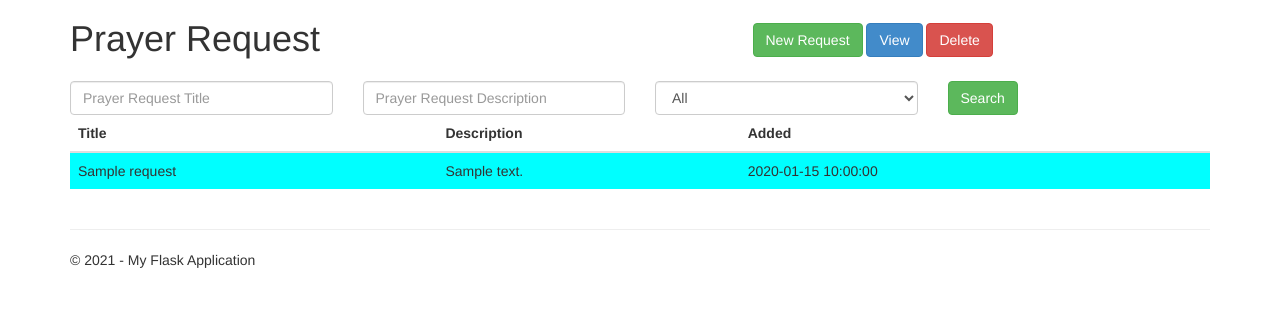
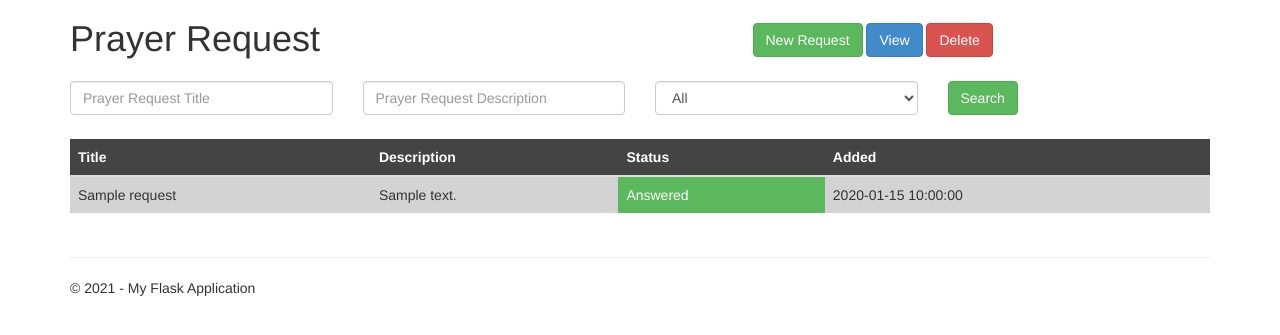
Before and after one commit to woody05/PrayerRequest, a Flask app: page / in a window 1280 px wide. Shown: the part 51-386 px from the top of the page. Run offline with Flask 2, Linux system fonts and the light colour scheme; tables that the repository leaves empty hold one stand-in row (values such as "Sample post"); parts of the project's set-up code (start-up, migrations or seed data) failed here and were passed over; some libraries are stand-ins or nearby versions.

Commit message:
Updated theme
Updated theme on.

index
view
edit
delete

added status to index table

```diff
--- a/learningFlask/learningFlask/models/prayer_request.py
+++ b/learningFlask/learningFlask/models/prayer_request.py
@@ -4,7 +4,7 @@ from sqlalchemy.ext.declarative import declarative_base
 from sqlalchemy.orm import relationship
 from sqlalchemy import ForeignKey
 from datetime import datetime
-from datatables import ColumnDT, DataTables
+#from datatables import ColumnDT, DataTables
 
 Base = declarative_base()
 
@@ -36,23 +36,6 @@ def prayer_request_by_id(id):
     result = prayer_request.query.filter_by(prayer_request_id=id).first()
     return result
 
-
-def unAnswered_prayer_request_datatables(request):
-    data = unanswered_prayer_request()
-    params = request.args
-
-    columns = []
-    columns.append(ColumnDT(prayer_request.title))
-    #columns.append(ColumnDT(text("prayer_request.description")))
-    #columns.append(ColumnDT(text('prayer_request.is_answered')))
-    #columns.append(ColumnDT(text('prayer_request.added_by')))
-    #columns.append(ColumnDT(text('prayer_request.date_added')))
-    #columns.append(ColumnDT(text('prayer_request.date_answered')))
-    #columns.append(ColumnDT(text('prayer_request.category_id')))
-
-    rowTable = DataTables(params, data, columns)
-
-    return rowTable
 
 
 def remove_prayer_request(id):
--- a/learningFlask/learningFlask/static/content/site.css
+++ b/learningFlask/learningFlask/static/content/site.css
@@ -45,8 +45,8 @@ input[type="checkbox"].input-validation-error {
     padding: 3vh 0;
 }
 
-.selected-row{
-    background-color: aqua;
+.selected-row {
+    background-color: #D3D3D3;
 }
 
 .header-row{
@@ -54,23 +54,27 @@ input[type="checkbox"].input-validation-error {
     height: auto;
 }
 
-
-.scrollbar {
-    background: #fff;
-    overflow-y: scroll;
+.prayer-container{
+    margin: 3vh 0;
 }
 
-.scrollbar-primary::-webkit-scrollbar {
-    width: 6px;
-    background-color: #F5F5F5;
+.table-header{
+    background-color: #444;
+    color: #fff;
 }
 
-.scrollbar-primary::-webkit-scrollbar-thumb {
-    border-radius: 10px;
-    -webkit-box-shadow: inset 0 0 6px rgba(0, 0, 0, 0.1);
-    background-color: #4285F4;
+.section-header {
+    background-color: #444;
+    color: #fff;
+    padding: 7px;
 }
 
-.scrollbar-primary {
-    scrollbar-color: #4285F4 #F5F5F5;
+.unanswered {
+    background-color: #d9534f;
+    color: #fff;
 }
+
+.answered {
+    background-color: #5cb85c;
+    color: #fff;
+}
--- a/learningFlask/learningFlask/templates/deletePrayerRequest.html
+++ b/learningFlask/learningFlask/templates/deletePrayerRequest.html
@@ -25,11 +25,11 @@
     <input id="prayer-request-id" type="text" name="id" value="{{ p_request.prayer_request_id }}" hidden>
     <div class="row">
         <div class="col-sm-7">
-            <h3>Description</h3>
+            <h4 class="section-header">Description</h4>
             <p>{{ p_request.description }}</p>
         </div>
         <div class="col-sm-5">
-            <h3>Basic Information</h3>
+            <h4 class="section-header">Basic Information</h4>
             <p><label>Added By:</label> {{ p_request.added_by }}</p>
             <p><label>Date created:</label> {{ p_request.date_added }}</p>
 
--- a/learningFlask/learningFlask/templates/editPrayerRequest.html
+++ b/learningFlask/learningFlask/templates/editPrayerRequest.html
@@ -23,11 +23,11 @@
 <div class="content">
     <div class="row">
         <div class="col-sm-7">
-            <h3>Description</h3>
+            <h4 class="section-header">Description</h4>
             <textarea class="form-control" id="description" name="description" rows="6">{{ p_request.description }}</textarea>
         </div>
         <div class="col-sm-5">
-            <h3>Basic Information</h3>
+            <h4 class="section-header">Basic Information</h4>
             <p><label>Added By:</label><input id="added-by" name="added-by" class="form-control" type="text" value="{{ p_request.added_by }}" /></p>
             <p><label>Date created:</label><input id="date-added" name="date-added" class="form-control" type="date" value="{{ p_request.date_added }}" /></p>
 
--- a/learningFlask/learningFlask/templates/index.html
+++ b/learningFlask/learningFlask/templates/index.html
@@ -48,10 +48,11 @@
     <div class="col-sm-12">
         <div class="prayer-container">
             <table class="table">
-                <thead>
+                <thead class="table-header">
                     <tr>
                         <th>Title</th>
                         <th>Description</th>
+                        <th>Status</th>
                         <th>Added</th>
                     </tr>
                 </thead>
@@ -60,6 +61,11 @@
                     <tr id="{{ request.prayer_request_id }}">
                         <td>{{ request.title }}</td>
                         <td>{{ request.description }}</td>
+                        {% if request.is_answered == 0 %}
+                        <td class="unanswered">Unanswered</td>
+                        {% else %}
+                        <td class="answered">Answered</td>
+                        {% endif %}
                         <td>{{ request.date_added }}</td>
                     </tr>
                     {% endfor %}
--- a/learningFlask/learningFlask/templates/viewPrayerRequest.html
+++ b/learningFlask/learningFlask/templates/viewPrayerRequest.html
@@ -23,11 +23,11 @@
 <div class="content">
     <div class="row">
         <div class="col-sm-7">
-            <h3>Description</h3>
+            <h4 class="section-header">Description</h4>
             <p>{{ p_request.description }}</p>
         </div>
         <div class="col-sm-5">
-            <h3>Basic Information</h3>
+            <h4 class="section-header">Basic Information</h4>
             <p><label>Added By:</label> {{ p_request.added_by }}</p>
             <p><label>Date created:</label> {{ p_request.date_added }}</p>
 
--- a/learningFlask/learningFlask/views.py
+++ b/learningFlask/learningFlask/views.py
@@ -6,7 +6,7 @@ from datetime import datetime
 from flask import render_template, redirect, url_for, request, jsonify
 from learningFlask import app
 from .models import prayer_request
-from datatables import ColumnDT, DataTables
+#from datatables import ColumnDT, DataTables
 from sqlalchemy.sql import text
 
 @app.route('/')
```
